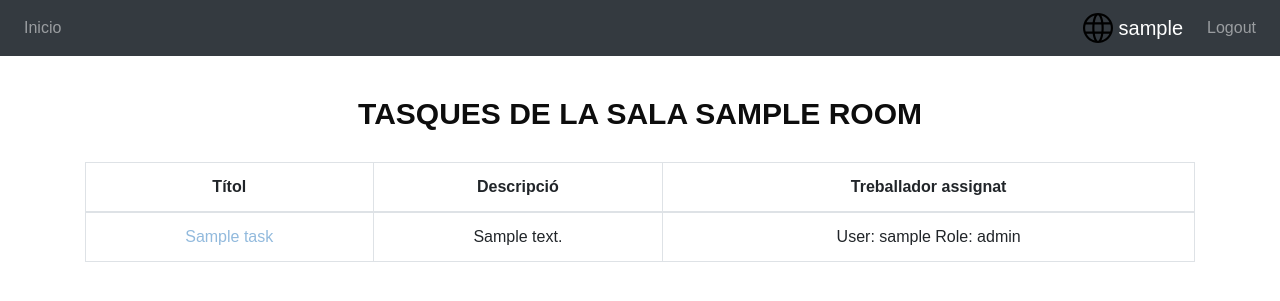
After one commit to elskater98/Joint-Project, a Django app: page /application/salas/1/tareas in a window 1280 px wide. The commit adds this page. Shown: the top 301 px of the page. Run offline with Django 3.2, Linux system fonts and the light colour scheme; a user stored in the database is signed in; tables that the repository leaves empty hold one stand-in row (values such as "Sample post"); some libraries are stand-ins or nearby versions.

Commit message:
tasques asignades a sales

```diff
--- a/JointProject/application/models.py
+++ b/JointProject/application/models.py
@@ -130,6 +130,7 @@ class Task(models.Model):
     tipus = models.CharField(max_length=1, choices=TYPE_STATUS, blank=False, default='V')
 
     assigned = models.ForeignKey(UserProfile, related_name='assignado', on_delete=models.CASCADE,null=True,blank=True) #Atribut opcional lliure eleccio per cada participant
+    sala = models.ForeignKey(Room, related_name='relacionado_con', on_delete=models.CASCADE, null=True, blank=True)
     title = models.CharField(max_length=32)
     description = models.TextField(max_length=256)
 
--- a/JointProject/application/urls.py
+++ b/JointProject/application/urls.py
@@ -44,4 +44,5 @@ urlpatterns+=[
 urlpatterns+=[
     path('salas/', ListRooms.as_view(), name='rooms'),
     path('salas/<int:pk>', room_details, name='room_detail'),
+    path('salas/<int:pk>/tareas', room_tareas, name='room_tareas'),
 ]
--- a/JointProject/application/views.py
+++ b/JointProject/application/views.py
@@ -61,6 +61,18 @@ def room_details(request, pk):
         return render(request=request, template_name="details/room_detail.html", context={'containers': containers,'room': room})
     else:
         raise PermissionDenied
+
+def room_tareas(request, pk):
+    logged_user = request.user
+    role_class = UserProfile.objects.filter(user=logged_user)
+
+    if role_class.get().role == 'gestorsala' or role_class.get().role == 'admin' or role_class.get().role == 'CEO' or role_class.get().role == 'mantenimiento' or role_class.get().role == 'operario':
+        room = Room.objects.get(pk=pk)
+        tareas = Task.objects.filter(sala=room)
+        return render(request=request, template_name="details/room_sala.html", context={'tareas': tareas,'room': room})
+    else:
+        raise PermissionDenied
+
 
 
 def product_details (request, pk):
--- a/JointProject/templates/details/room_detail.html
+++ b/JointProject/templates/details/room_detail.html
@@ -1,9 +1,9 @@
 {% extends 'generic.html' %}
-{% block title %}<title>Manifiesto Entrada</title>{% endblock %}
+{% block title %}<title>SALA</title>{% endblock %}
 
 {% block informacio %}
     <div class="container">
-
+        <h5 align="left"><a href="{%  url  'room_tareas' room.pk %}"><strong> TASQUES ASSIGNADES </strong></a></h5>
     </div>
 
 
@@ -11,6 +11,8 @@
         <div style="margin-bottom: 20px ">
             <h2 align="center" style="color: #0d0d0d">Informació de {{ room.nombre }}</h2>
         </div>
+
+
          <table class="table table-bordered">
       <thead>
         <tr>
--- /dev/null
+++ b/JointProject/templates/details/room_sala.html
@@ -0,0 +1,41 @@
+{% extends 'generic.html' %}
+{% block title %}<title>TASQUES DE LA SALA</title>{% endblock %}
+
+{% block informacio %}
+    <div class="container">
+
+    </div>
+
+
+    <div class="container text-center">
+        <div style="margin-bottom: 20px ">
+            <h2 align="center" style="color: #0d0d0d">TASQUES DE LA SALA {{ room.nombre }}</h2>
+        </div>
+
+      <table class="table table-bordered">
+        <thead>
+        <tr>
+          <th scope="col">Títol</th>
+          <th scope="col">Descripció</th>
+          <th scope="col">Treballador assignat</th>
+        </tr>
+      </thead>
+      <tbody>
+        {% for x in tareas %}
+        <tr>
+            <td><a href="{%  url  'task_detail' x.pk %}"> {{ x.title}} </a>  </td>
+            <td>  {{ x.description}}  </td>
+            <td> {{ x.assigned }}</td>
+
+        </tr>
+
+
+      </tbody>
+
+        {% empty %} This room doesn't have asigned tasks!
+        {% endfor %}
+    </table>
+
+
+    </div>
+{% endblock %}
--- a/JointProject/templates/details/task_detail.html
+++ b/JointProject/templates/details/task_detail.html
@@ -6,6 +6,7 @@
         <div class="container" align="center">
             <h1><strong>{{ task.title }}</strong></h1>
             <h5><strong> Tarea: </strong> {{ task.description }}</h5>
+            <h5><strong> Sala :</strong> {{ task.sala.nombre }}</h5>
             <h5><strong>Assignado a :</strong> {{ task.assigned.user }}</h5>
         </div>
     {% else %}
```
Also changed, not shown: JointProject/application/migrations/0002_task_sala.py (added).
